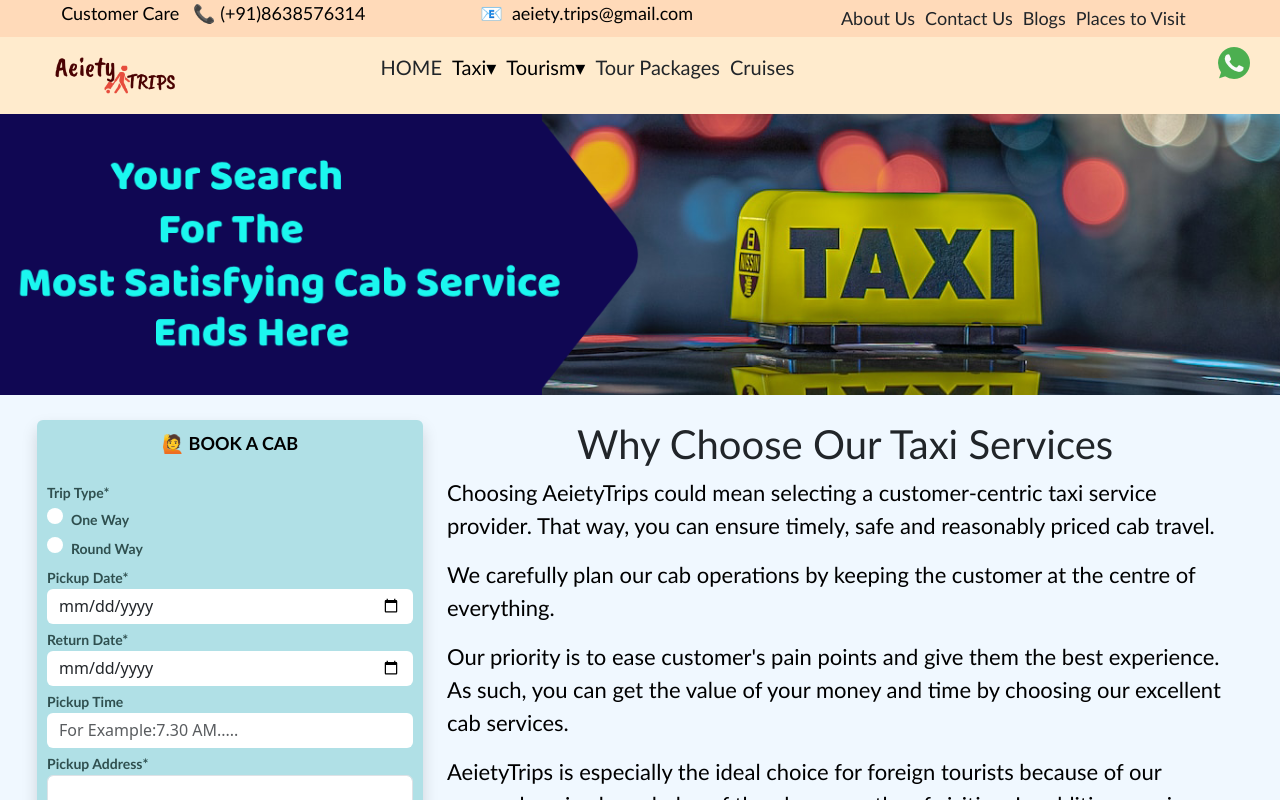
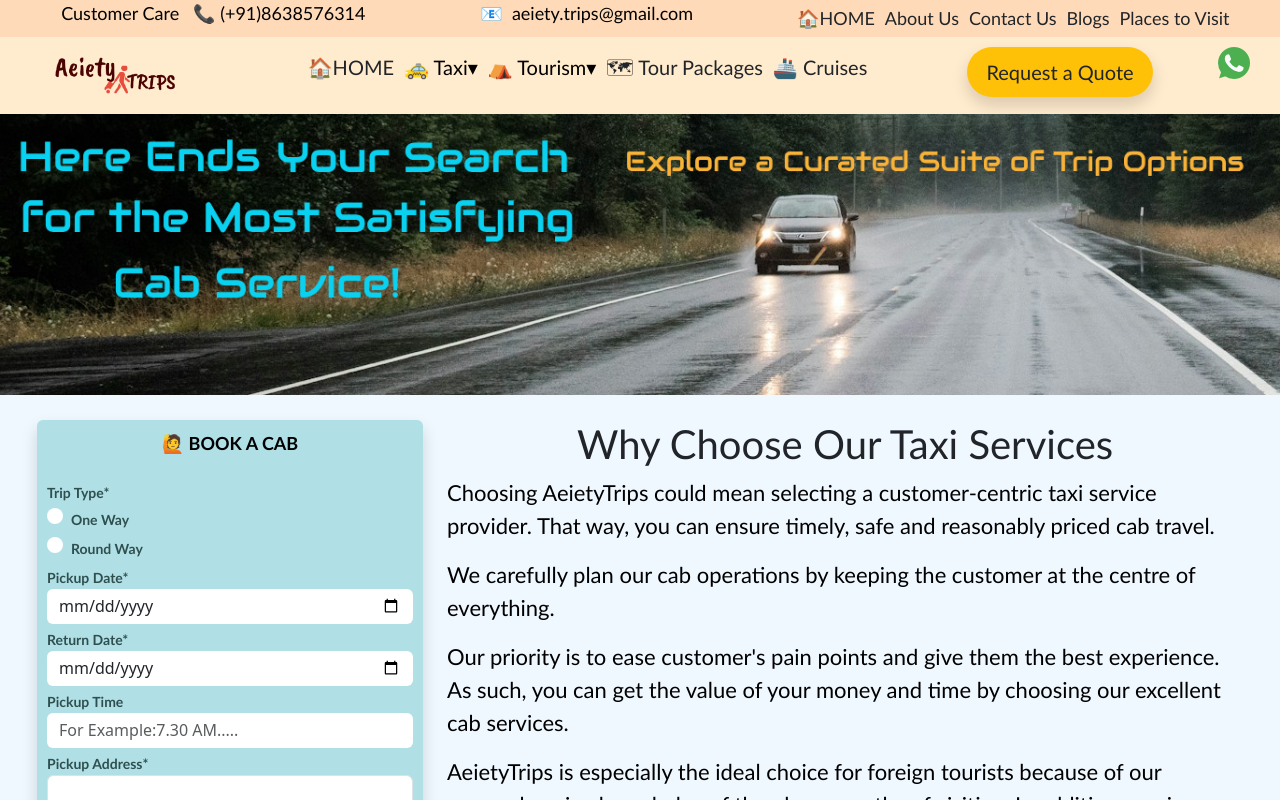
Before and after one commit to InduBhusanNath/Trips, a React (Create React App) app in the folder react-app/: page / in a window 1280 px wide. Shown: the top 800 px of the page. Built offline with nearby package versions, Linux system fonts and the light colour scheme.

Commit message:
Pushed on 12 Oct 2024

```diff
--- a/react-app/src/frontend/header.jsx
+++ b/react-app/src/frontend/header.jsx
@@ -18,7 +18,7 @@ function PreHeaderBar(){
                      <div className="col-sm-5 text-center">
                           <nav className="font font18 text-center d-none d-sm-none d-md-none d-lg-block">
                                <ul>
-
+                                    <li><Link to="/" className="text-decoration-none text-dark">&#x1F3E0;HOME</Link></li>
                                     <li><Link to="/aboutus" className="text-decoration-none text-dark">About Us</Link></li>
                                     <li><Link to="/contactus" className="text-decoration-none text-dark">Contact Us</Link></li>
                                     <li><Link to="/blog-page" className="text-decoration-none text-dark">Blogs</Link></li>
@@ -37,7 +37,7 @@ function HeaderBar(){
            <div className="row padding10 background-blanchedalmond">
                  <div className="col-sm-2"><Logo/></div>
                  <div className="col-sm-7"><Nav/></div>
-                 <div className="col-sm-2"></div>
+                 <div className="col-sm-2"><RequestAQuote/></div>
                  <div className="col-sm-1"><Whatsapp/></div>
           </div>
      </>);
@@ -55,15 +55,15 @@ function Nav(){
      return(<>
           <nav className="font font20 text-center d-none d-sm-none d-md-none d-lg-block">
               <ul>
-                  <li><Link to="/" className="text-decoration-none text-dark">HOME</Link></li>
-                  <li>Taxi&#9662;
+                  <li><Link to="/" className="text-decoration-none text-dark">&#x1F3E0;HOME</Link></li>
+                  <li>&#128661;&nbsp;Taxi&#9662;
                          <ul>
                              <li><Link to="/delhi-taxi" className="text-decoration-none text-dark">Delhi</Link></li>
                              <li><Link to="/guwahati-taxi" className="text-decoration-none text-dark">Guwahati</Link></li>
 
                          </ul>
                   </li>
-                  <li>Tourism&#9662;
+                  <li>&#9978;&nbsp;Tourism&#9662;
                          <ul>
 
                                <li><Link to="/adventure-tourism" className="text-decoration-none text-dark">Adventure</Link></li>
@@ -71,8 +71,8 @@ function Nav(){
                                <li><Link to="/relic-tourism" className="text-decoration-none text-dark">Historical</Link></li>
                          </ul>
                   </li>
-                  <li><Link to="/#" className="text-decoration-none text-dark">Tour Packages</Link></li>
-                  <li><Link to="/#" className="text-decoration-none text-dark">Cruises</Link></li>
+                  <li><Link to="/#" className="text-decoration-none text-dark">&#128506;&nbsp;Tour Packages</Link></li>
+                  <li><Link to="/#" className="text-decoration-none text-dark">&#128674;&nbsp;Cruises</Link></li>
 
               </ul>
           </nav>
@@ -91,6 +91,14 @@ function HelpLine(){
 
 
     </>);
+}
+
+function RequestAQuote(){
+      return(<>
+           <section className="bg-warning rounded-pill font font20 text-center padding10 shadow">
+           <Link to="/contactus" className="text-decoration-none text-dark">Request a Quote</Link>
+           </section>
+      </>);
 }
 function Whatsapp(){
            return(<>
```
Also changed, not shown: react-app/public/MainImages/HpTaxi.png, react-app/src/imagesMain/logo.png (deleted).
